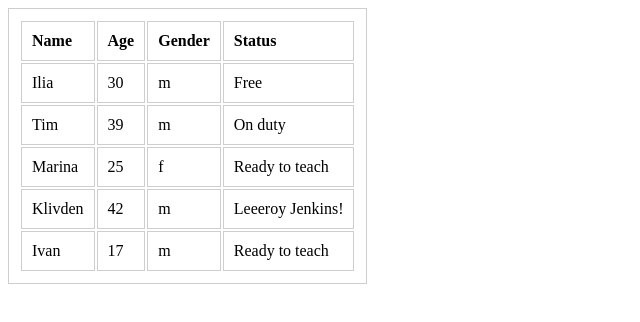
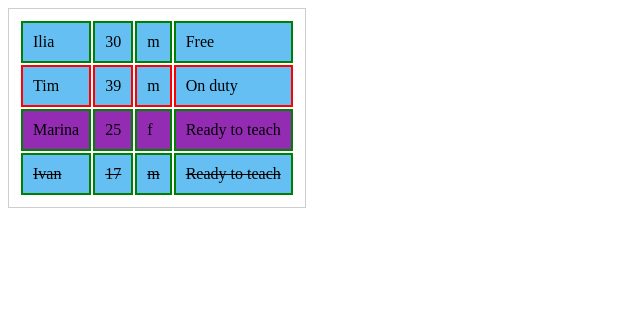
Before and after one commit to js-tasks-ru/jsbasic-20220811_grevold, a website: page 4-module/3-task/index.html in a window 1280 px wide. Shown: the whole page, without its empty margins (0-640 px from the left). Drawn offline with Linux system fonts and the light colour scheme.

Commit message:
homework4

```diff
--- a/4-module/3-task/index.js
+++ b/4-module/3-task/index.js
@@ -1,3 +1,33 @@
 function highlight(table) {
-  // ваш код...
+  function changeTr(tr) {
+    const tds = tr.querySelectorAll("td");
+    const statusTd = tds[3];
+    const genderTd = tds[2];
+    const ageTd = tds[1];
+    if (statusTd.getAttribute("data-available") === "true") {
+      tr.classList.add("available");
+    }
+    if (statusTd.getAttribute("data-available") === "false") {
+      tr.classList.add("unavailable");
+    }
+    if (statusTd.getAttribute("data-available") === null) {
+      tr.setAttribute("hidden", "");
+    }
+    if(genderTd.innerHTML === 'm'){
+      tr.classList.add("male");
+    }
+    if(genderTd.innerHTML === 'f'){
+      tr.classList.add("female");
+    }
+    if(ageTd.innerHTML<18){
+      tr.style="text-decoration: line-through";
+    }
+  }
+
+  const rows = table.querySelectorAll("tr"); //массив строк
+  for (let i = 0; i < rows.length; i++) {
+    changeTr(rows[i]);
+  }
 }
+
+// массив ячеек внутри i-той строки
```
Also changed, not shown: 4-module/1-task/index.html (+8 -9 lines), 4-module/1-task/index.js (+9 -1 lines), 4-module/2-task/index.js (+10 -1 lines).
